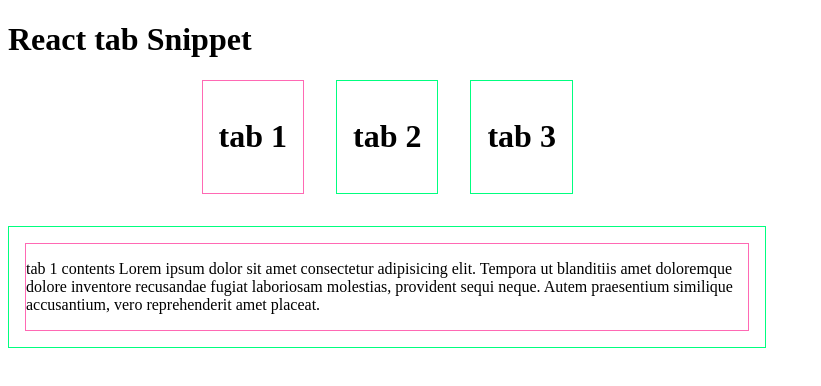
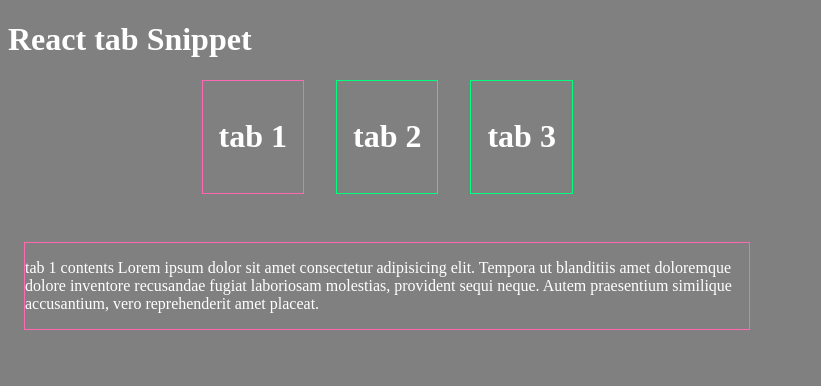
Before and after one commit to hariscs/react-snippets, a React (Create React App) app: page / in a window 1280 px wide. Shown: the top 386 px of the page, without its empty margins (0-821 px from the left). Built offline with nearby package versions, Linux system fonts and the light colour scheme.

Commit message:
fix border color

```diff
--- a/src/tab.css
+++ b/src/tab.css
@@ -1,3 +1,8 @@
+body {
+	background: gray;
+	color: white;
+}
+
 .tabs {
 	display: flex;
 	flex-direction: column;
@@ -13,10 +18,11 @@
 	justify-content: center;
 	gap: 2rem;
 }
-
+.tabHead {
+	border: 1px solid springgreen;
+}
 .tabHead,
 .tabBody {
-	border: 1px solid springgreen;
 	padding: 1em;
 	cursor: pointer;
 }
```
Also changed, not shown: src/data.js (added).
